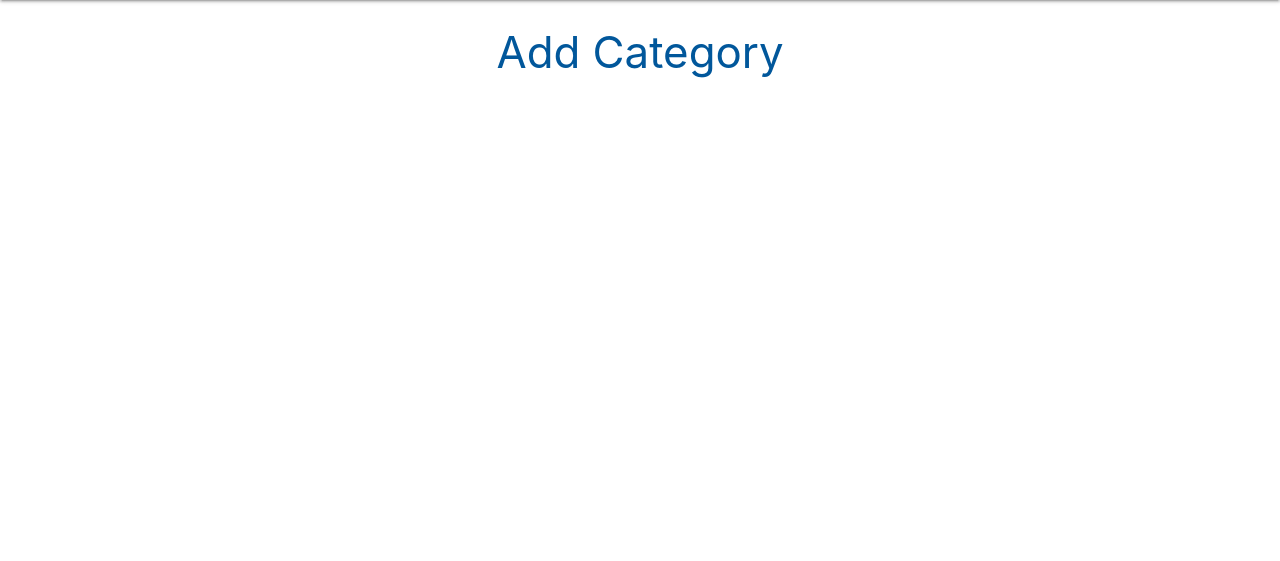
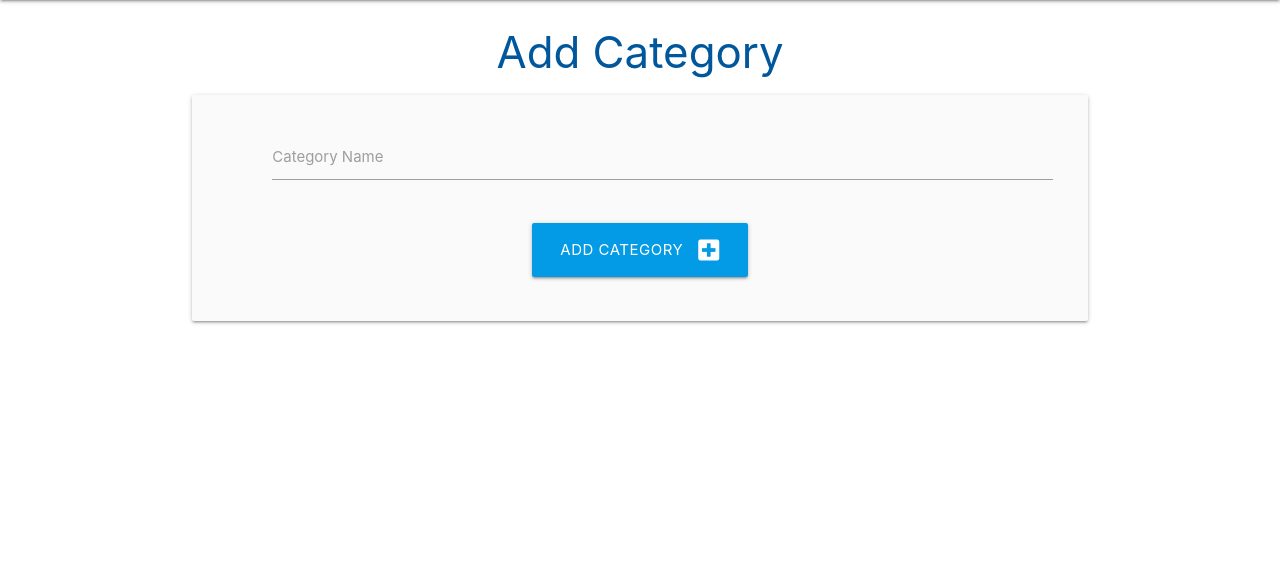
Before and after one commit to KateMcGuane/task-manager-flask-sqlalchemy, a Flask app: page /add_category in a window 1280 px wide. Shown: the part 64-625 px from the top of the page. Run offline with Flask 2, Linux system fonts and the light colour scheme.

Commit message:
Add content to add_category

```diff
--- a/taskmanager/templates/add_category.html
+++ b/taskmanager/templates/add_category.html
@@ -3,4 +3,25 @@
 
 <h3 class="light-blue-text text-darken-4 center-align">Add Category</h3>
 
+<div class="row card-panel grey lighten-5">
+    <form class="col s12" method="POST" action="{{ url_for('add_category') }}">
+        <!-- category_name -->
+        <div class="row">
+            <div class="input-field col s12">
+                <i class="fas fa-folder-opne prefix light-blue-text text-darken-4"></i>
+                <input id="cateogry_name" name="cateogry_name" minlength="3" maxlength="25" type="text" class="validate" required>
+                <label for="cateogry_name">Category Name</label>
+            </div>
+        </div>
+        <!-- submit button -->
+        <div class="row">
+            <div class="col s12 center-align">
+                <button type="submit" class="btn-large light-blue darken-1">
+                    Add Category <i class="fas fa-plus-square right"></i>
+                </button>
+            </div>
+        </div>
+    </form>
+  </div>
+
 {% endblock %}
```
